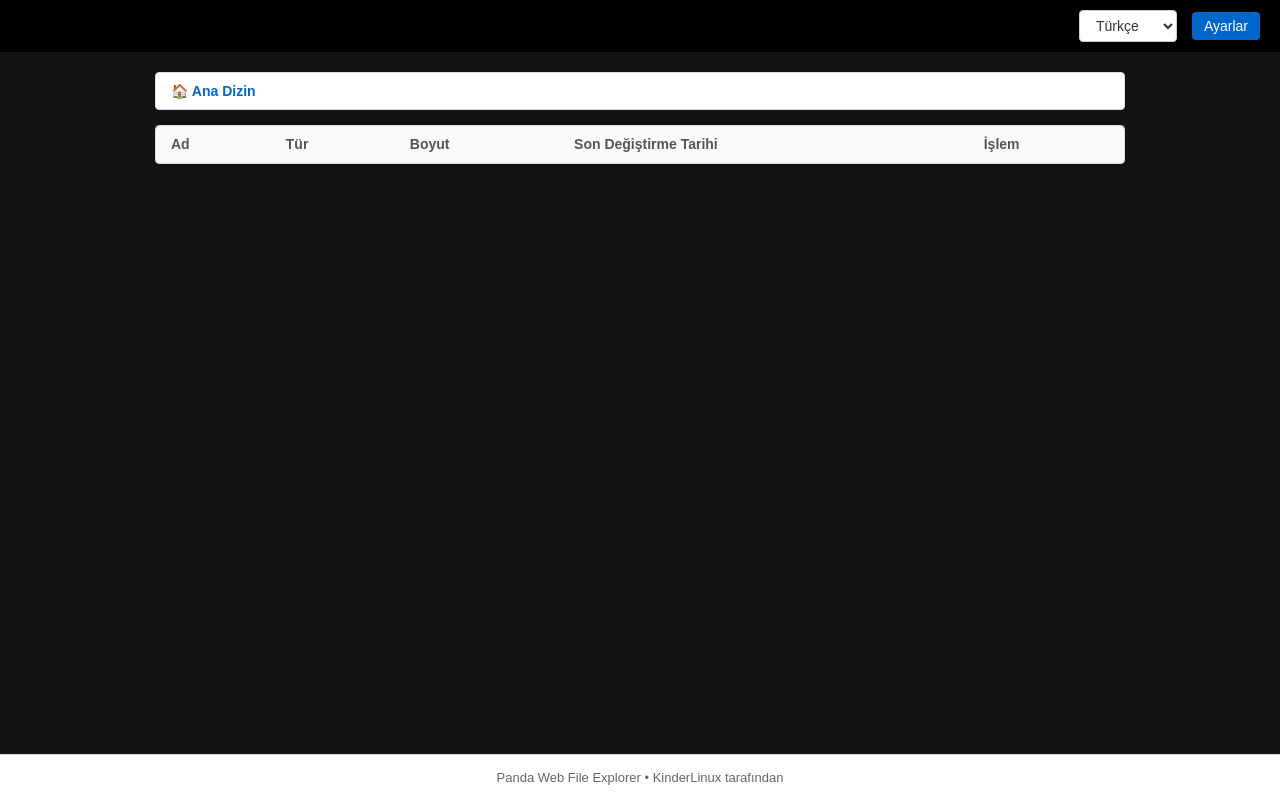
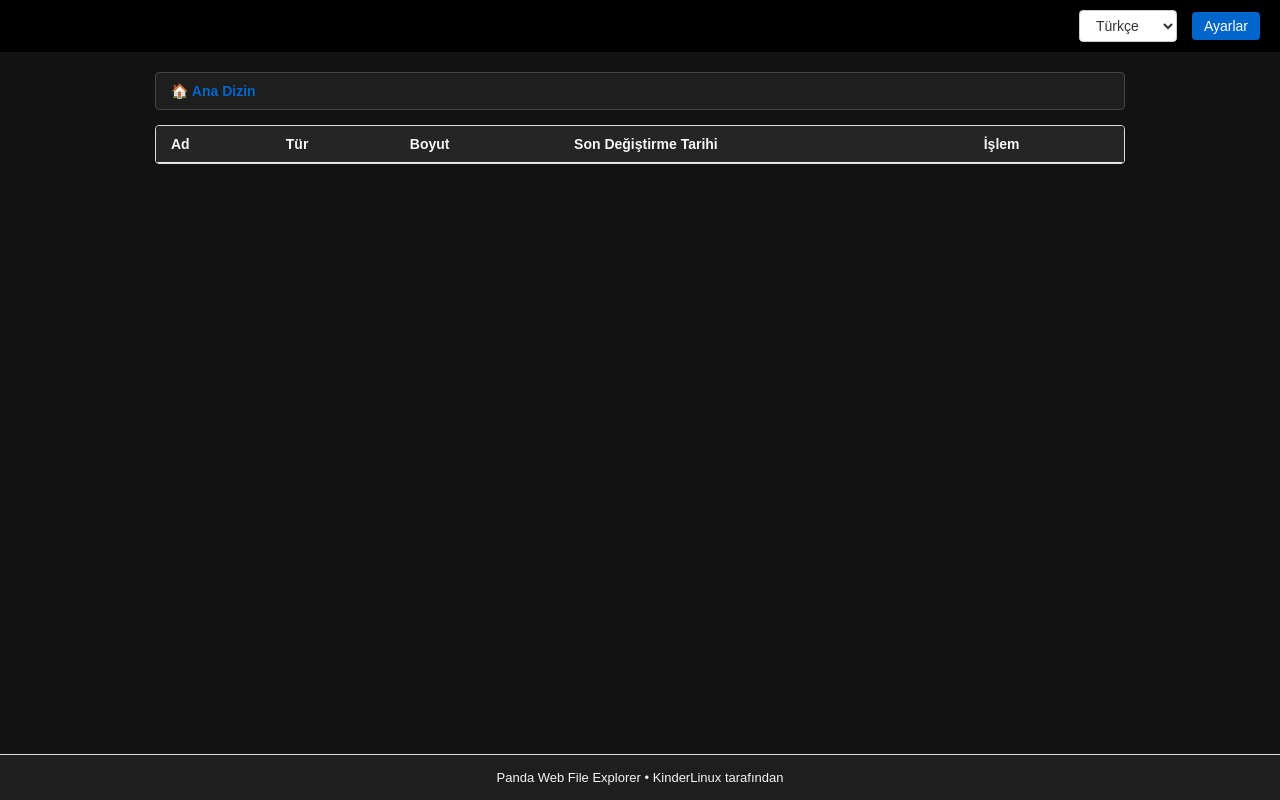
Before and after one commit to kinderlinux/PWFE, a plain HTML site: page static/index.html in a window 1280 px wide. Drawn offline with Linux system fonts and the light colour scheme; no server answers.

Commit message:
change background part 2

```diff
--- a/static/index.html
+++ b/static/index.html
@@ -61,10 +61,10 @@
             align-items: center;
             gap: 5px;
             margin-bottom: 15px;
-            background: #fff;
+            background: #1e1e1e;
             padding: 10px 15px;
             border-radius: 4px;
-            border: 1px solid #ddd;
+            border: 1px solid #444;
             font-size: 14px;
         }
 
@@ -101,13 +101,13 @@
         }
 
         th {
-            background-color: #fafafa;
+            background-color: #252525;
             font-weight: bold;
-            color: #555;
+            color: #f5f5f5;
         }
 
         tr:hover td {
-            background-color: #f9f9f9;
+            background-color: #333333;
         }
 
         .file-link {
@@ -152,10 +152,10 @@
         footer {
             text-align: center;
             padding: 15px;
-            background-color: #fff;
+            background-color: #1e1e1e;
             border-top: 1px solid #ddd;
             font-size: 13px;
-            color: #666;
+            color: #f5f5f5;
         }
 
         /* Modal */
```
